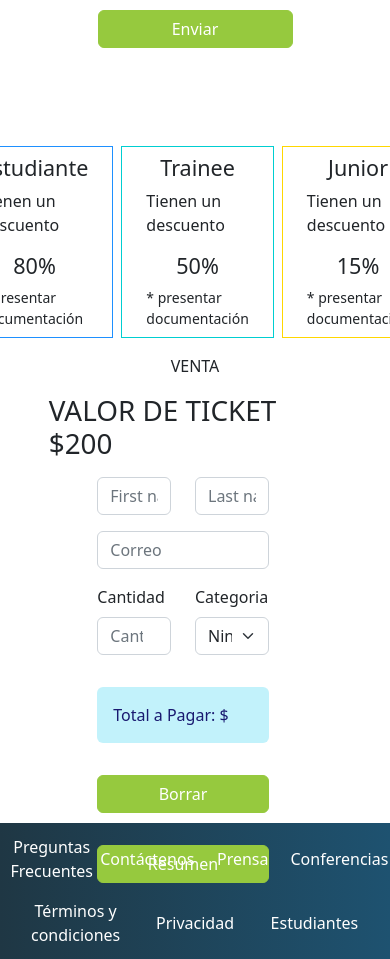
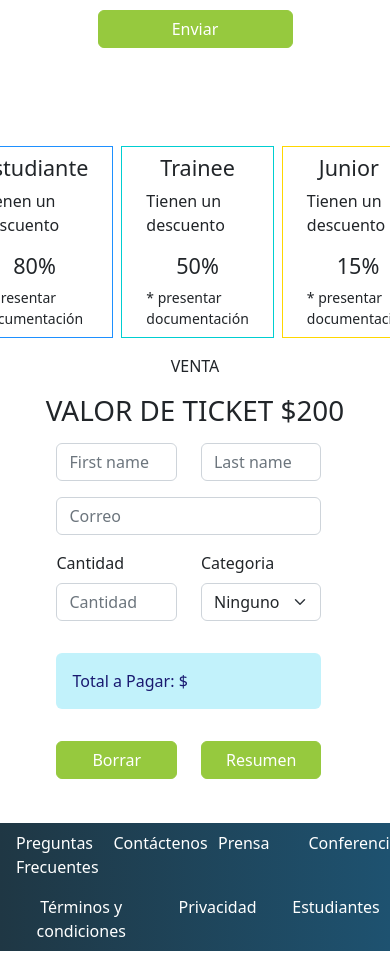
Before and after one commit to FedeBencini/TP-Integrador-Frontend-CaC, a plain HTML site: page index.html in a window 390 px wide. Shown: the part 4040-4999 px from the top of the page. Drawn offline with nearby package versions, Linux system fonts and the light colour scheme.

Commit message:
Make small style changes & create mock html to try offcanvas

```diff
--- a/assets/css/style.css
+++ b/assets/css/style.css
@@ -29,19 +29,15 @@
 .green {
   color: rgb(41, 167, 68) !important;
 }
-
 .green:hover {
   color: rgb(5, 188, 5) !important;
 }
-
 .white {
   color: white !important;
 }
-
 .bg-dark {
   background-color: rgb(53, 58, 64) !important;
 }
-
 .card-img {
   filter: opacity(0.4) contrast(1.5) !important;
 }
@@ -55,13 +51,11 @@
     object-fit: cover;
   }
 }
-
 @media (max-width: 415px) {
   #bsasPic {
     height: 100vh;
   }
 }
-
 @media (max-width: 350px) {
   #bsasCardText {
     font-size: 0.75em;
@@ -72,11 +66,9 @@
   text-decoration: none !important;
   color: inherit !important;
 }
-
 .btn-success {
   background-color: rgb(41, 167, 68) !important;
 }
-
 .btn-success:hover {
   background-color: rgb(28, 128, 50) !important;
 }
@@ -84,32 +76,9 @@
 .orador {
   border: none !important;
 }
-
 #textArea {
   height: 100px !important;
   resize: none;
-}
-
-.enviar {
-  background-color: rgb(150, 201, 62) !important;
-  border: 1px solid rgb(150, 201, 62) !important;
-}
-
-.enviar:hover {
-  background-color: rgb(41, 167, 68) !important;
-  border: 1px solid rgb(41, 167, 68) !important;
-}
-
-#footerNavbar {
-  background: linear-gradient(
-    to right,
-    rgb(31, 55, 68),
-    rgb(30, 82, 112)
-  ) !important;
-}
-
-#footerNavbar .white:hover {
-  text-decoration: underline !important;
 }
 
 .ignite {
@@ -120,39 +89,53 @@
 .ignite:hover {
   color: inherit !important;
 }
+.enviar {
+  background-color: rgb(150, 201, 62) !important;
+  border: 1px solid rgb(150, 201, 62) !important;
+}
+.enviar:hover {
+  background-color: rgb(41, 167, 68) !important;
+  border: 1px solid rgb(41, 167, 68) !important;
+}
+
+#footerNavbar .white:hover {
+  text-decoration: underline !important;
+}
 
 /* Styles TP Integrador JS */
+#footerNavbar {
+  background: linear-gradient(
+    to right,
+    rgb(31, 55, 68),
+    rgb(30, 82, 112)
+  ) !important;
+}
+
+#formTicket {
+  padding-right: 0 !important;
+}
+
 #tickets {
   height: 90vh;
 }
-
 #estudiante {
   border: 1px solid dodgerblue;
 }
-
 #trainee {
   border: 1px solid darkturquoise;
 }
-
 #junior {
   border: 1px solid gold;
 }
-
 #descuentos div {
-  height: 12em;
+  /*height: 12em;*/
   user-select: none;
 }
-/*
-small {
-  color: dimgray;
-}
-*/
 #descuentos div:hover {
   cursor: pointer;
   transform: translateY(5px);
   transition: 0.3s ease-out;
 }
-
 #descuentos div:hover .tituloDescuento {
   text-decoration: underline;
   transition: 0.1s ease-in;
--- a/index.html
+++ b/index.html
@@ -13,7 +13,7 @@
     />
     <link rel="stylesheet" href="assets/css/style.css" />
   </head>
-  <body>
+  <body class="d-flex flex-column">
     <!-- Navbar -->
     <nav class="navbar navbar-expand-lg navbar-dark bg-dark fixed-top">
       <div class="container">
@@ -236,8 +236,14 @@
     </section>
 
     <!-- Section 5 (TP Int JS) -->
-    <section id="tickets" class="mx-auto w-75 pt-4">
-      <div class="container d-flex flex-column align-items-center">
+    <section id="tickets" class="container-fluid mx-auto pt-4">
+      <div class="row">
+        <div class="col-1 col-lg-3"></div>
+        <div class="col-10 col-lg-6">
+          <div
+            id="categoriasDescuentos"
+            class="d-flex align-items-center justify-content-center w-100"
+          >
             <div
               id="descuentos"
               class="container d-flex align-items-center justify-content-center my-2"
@@ -264,20 +270,23 @@
                 id="junior"
                 class="d-flex flex-column align-items-center justify-content-evenly px-4 py-2 ms-1"
               >
-            <h4 class="tituloDescuento">Junior</h4>
+                <h4 class="tituloDescuento container">Junior</h4>
                 <p>Tienen un descuento</p>
                 <h4>15%</h4>
                 <small>* presentar documentación</small>
               </div>
             </div>
           </div>
-      <div id="valorTicket" class="d-flex flex-column align-items-center my-2">
+          <div
+            id="valorTicket"
+            class="d-flex flex-column align-items-center my-2"
+          >
             <p>VENTA</p>
             <h1>VALOR DE TICKET $200</h1>
           </div>
           <div
             id="formTicket"
-        class="container d-flex flex-column align-items-start w-75 my-2"
+            class="container d-flex flex-column justify-content-center w-100 my-2"
           >
             <div class="row w-100 mb-3">
               <div class="col">
@@ -299,7 +308,7 @@
                 />
               </div>
             </div>
-        <div class="row w-100 me-0 mb-3">
+            <div class="row w-100 me-0 mb-3 pe-0">
               <div class="col">
                 <input
                   type="email"
@@ -342,7 +351,10 @@
             </div>
             <div class="row w-100 mb-3">
               <div class="col">
-            <button id="borrarBtn" class="btn btn-success w-100 enviar my-3">
+                <button
+                  id="borrarBtn"
+                  class="btn btn-success w-100 enviar my-3"
+                >
                   Borrar
                 </button>
               </div>
@@ -353,16 +365,15 @@
               </div>
             </div>
           </div>
+        </div>
+      </div>
+      <div class="col-1 col-lg-3"></div>
     </section>
 
     <!-- Footer -->
-    <footer
-      id="footerNavbar"
-      class="nav navbar-expand navbar-dark bg-primary justify-content-center align-items-center"
-    >
-      <div class="container p-1 p-lg-2">
-        <div
-          class="navbar-nav d-flex flex-wrap justify-content-evenly align-items-center"
+    <footer id="footerNavbar">
+      <nav
+        class="container-fluid nav navbar-expand d-flex flex-wrap justify-content-evenly p-0 p-md-1 py-lg-2"
       >
         <a class="nav-link col-3 col-lg-1 text-center white" href="#"
           >Preguntas Frecuentes</a
@@ -370,13 +381,11 @@
         <a class="nav-link col-3 col-lg-1 text-center white" href="#"
           >Contáctenos</a
         >
-          <a class="nav-link col-3 col-lg-1 text-center white" href="#"
-            >Prensa</a
-          >
+        <a class="nav-link col-3 col-lg-1 text-center white" href="#">Prensa</a>
         <a class="nav-link col-3 col-lg-1 text-center white" href="#"
           >Conferencias</a
         >
-          <a class="nav-link col-3 col-lg-1 text-center white" href="#"
+        <a class="nav-link col-4 col-lg-1 text-center white" href="#"
           >Términos y condiciones</a
         >
         <a class="nav-link col-3 col-lg-1 text-center white" href="#"
@@ -385,8 +394,7 @@
         <a class="nav-link col-3 col-lg-1 text-center white" href="#"
           >Estudiantes</a
         >
-        </div>
-      </div>
+      </nav>
     </footer>
     <script src="./assets/js/script.js"></script>
     <script
```
Also changed, not shown: tryFooter.html (added, +56 -0 lines). Lines whose indentation alone changed are shown as unchanged.
